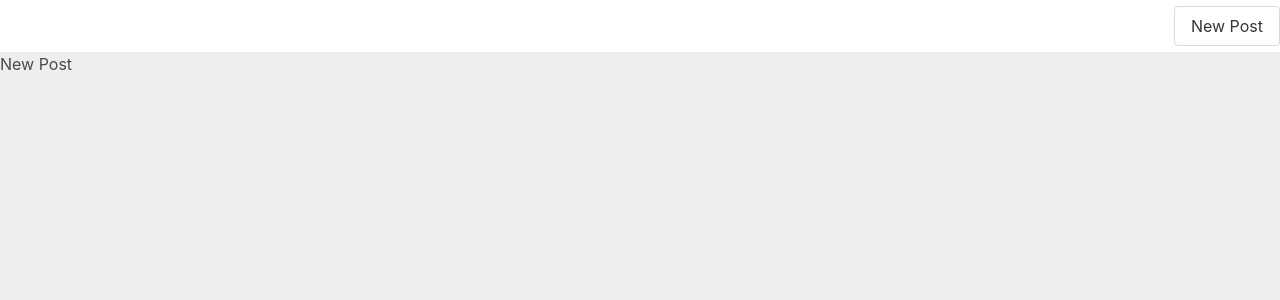
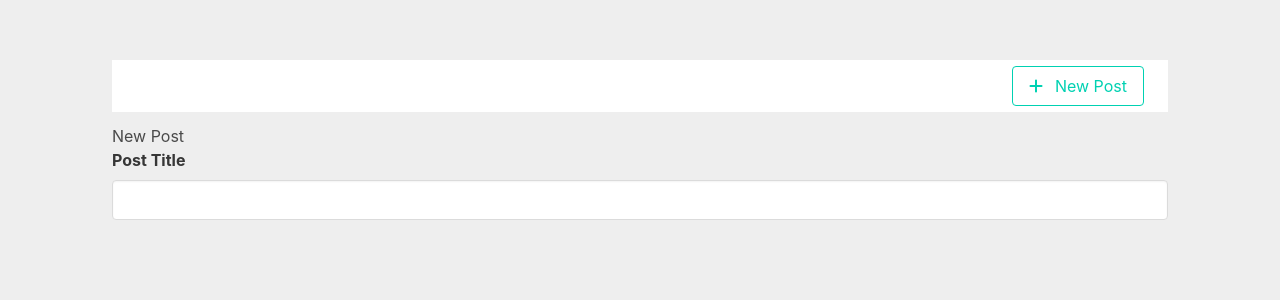
Before and after one commit to frzhen/Vue3-TS-CompAPI-Vite-Test, a Vue app: page /posts/new in a window 1280 px wide. Shown: the top 300 px of the page. Built offline with nearby package versions, Linux system fonts and the light colour scheme.

Commit message:
Adding PostWriter to NewPost view

```diff
--- a/src/App.vue
+++ b/src/App.vue
@@ -2,8 +2,10 @@
 import Navbar from "./components/Navbar.vue";
 </script>
 <template>
-  <Navbar />
-  <RouterView />
+  <div class="container">
+    <Navbar />
+    <RouterView />
+  </div>
 </template>
 
 <style lang="scss">
--- a/src/assets/scss/main.scss
+++ b/src/assets/scss/main.scss
@@ -10,3 +10,7 @@ html {
 body {
   background-color: #eee;
 }
+
+#app {
+  margin-top: 60px;
+}
--- a/src/components/Navbar.vue
+++ b/src/components/Navbar.vue
@@ -8,15 +8,21 @@
 </script>
 
 <template>
-  <div class="navbar">
+  <div class="navbar mx-6">
     <div class="navbar-end">
       <div class="buttons">
-        <RouterLink to="/posts/new" class="button">New Post</RouterLink>
+        <RouterLink to="/posts/new" class="button is-primary is-outlined mr-5">
+          <i class="fa-solid fa-plus mr-3" />
+          New Post
+        </RouterLink>
       </div>
     </div>
   </div>
 </template>
 
 <style lang='scss' scoped>
+ .navbar {
+   background-color: #fff;
+ }
 
 </style>
--- /dev/null
+++ b/src/components/PostWriter.vue
@@ -0,0 +1,30 @@
+<!--
+  * @Author: Fred R. Zhen
+  * @Date: 2022/12/19 11:26
+  * @Email: fred.zhen@gmail.com
+-->
+<script setup lang="ts">
+import { TimelinePost } from "../posts";
+
+defineProps<{
+  post: TimelinePost,
+}>();
+</script>
+
+<template>
+  <div class="columns">
+    <div class="column">
+      <div class="field">
+        <div class="label">
+          Post Title
+        </div>
+        <input type="text" class="input">
+      </div>
+    </div>
+  </div>
+
+</template>
+
+<style lang='scss' scoped>
+
+</style>
--- a/src/components/Timeline.vue
+++ b/src/components/Timeline.vue
@@ -33,5 +33,7 @@ await postsStore.fetchPosts();
 </template>
 
 <style lang='scss' scoped>
-
+.panel {
+  background-color: #fff;
+}
 </style>
--- a/src/views/NewPost.vue
+++ b/src/views/NewPost.vue
@@ -4,11 +4,23 @@
   * @Email: fred.zhen@gmail.com
 -->
 <script setup lang="ts">
+import PostWriter from "../components/PostWriter.vue";
+import { TimelinePost } from "../posts";
+import { DateTime } from "luxon";
 
+const post: TimelinePost = {
+  id: "-1",
+  title: "Title",
+  created: DateTime.now()
+}
 </script>
 
 <template>
-  New Post
+  <div class="container mx-6 my-3">
+    New Post
+    <PostWriter :post="post" />
+  </div>
+
 </template>
 
 <style lang='scss' scoped>
```
